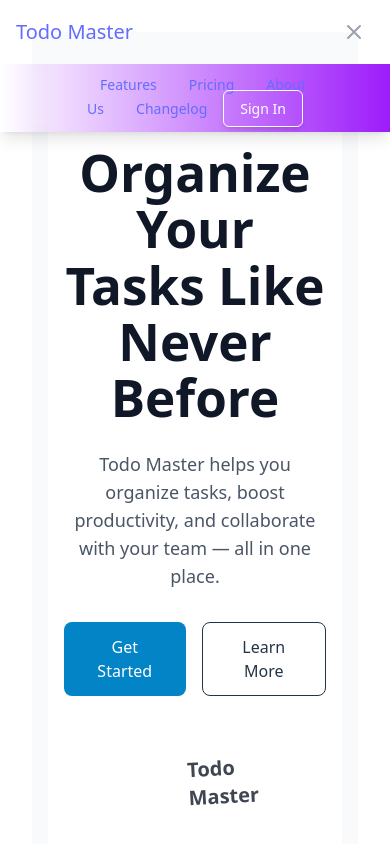
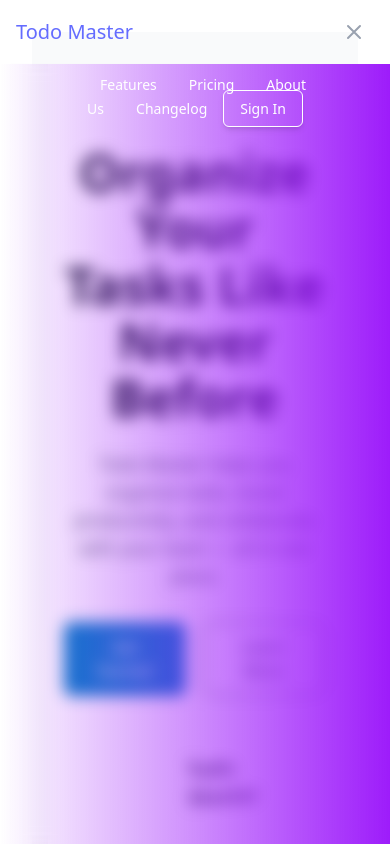
Before and after one commit to laguileraab/todo-app, a React (Vite) app: page / in a window 390 px wide. Both pictures are taken after a click on the button "Open main menu". Shown: the top 844 px of the page. Built offline with nearby package versions, Linux system fonts and the light colour scheme; no server answers; the database is empty.

Commit message:
fix: improve mobile responsiveness and dark mode support

```diff
--- a/src/components/Navigation.tsx
+++ b/src/components/Navigation.tsx
@@ -220,49 +220,53 @@ const Navigation = ({ setActivePage, onShowChangelog }: NavigationProps) => {
         className={cn(
           "sm:hidden",
           "transition-all duration-300 ease-in-out transform",
+          "fixed inset-0 top-16",
           mobileMenuOpen
             ? "translate-y-0 opacity-100"
             : "-translate-y-full opacity-0 pointer-events-none"
         )}
       >
         <div className={cn(
+          "h-full w-full",
           "pt-2 pb-3 space-y-1",
           "bg-gradient-to-r from-primary-500/95 to-purple-600/95",
           "dark:from-primary-900/95 dark:to-purple-900/95",
           "backdrop-blur-sm shadow-lg"
         )}>
-          <NavLink href="#features" onClick={() => handleNavLinkClick('features')} isScrolled={isScrolled}>
+          <div className="px-4 space-y-1">
+            <NavLink href="#features" onClick={() => handleNavLinkClick('features')} isScrolled={true}>
               Features
             </NavLink>
-          <NavLink href="#pricing" onClick={() => handleNavLinkClick('pricing')} isScrolled={isScrolled}>
+            <NavLink href="#pricing" onClick={() => handleNavLinkClick('pricing')} isScrolled={true}>
               Pricing
             </NavLink>
-          <NavLink href="#about" onClick={() => handleNavLinkClick('about')} isScrolled={isScrolled}>
+            <NavLink href="#about" onClick={() => handleNavLinkClick('about')} isScrolled={true}>
               About Us
             </NavLink>
             <NavLink href="#changelog" onClick={() => {
               onShowChangelog();
               setMobileMenuOpen(false);
-          }} isScrolled={isScrolled}>
+            }} isScrolled={true}>
               Changelog
             </NavLink>
             {user ? (
               <>
-              <NavLink href="#todos" onClick={() => handleNavLinkClick('todos')} isScrolled={isScrolled}>
+                <NavLink href="#todos" onClick={() => handleNavLinkClick('todos')} isScrolled={true}>
                   My Todos
                 </NavLink>
-              <NavLink href="#profile" onClick={() => handleNavLinkClick('profile')} isScrolled={isScrolled}>
+                <NavLink href="#profile" onClick={() => handleNavLinkClick('profile')} isScrolled={true}>
                   Profile
                 </NavLink>
-              <NavLink href="#" onClick={handleSignOut} isButton isScrolled={isScrolled}>
+                <NavLink href="#" onClick={handleSignOut} isButton isScrolled={true}>
                   Sign Out
                 </NavLink>
               </>
             ) : (
-            <NavLink href="#auth" onClick={() => handleNavLinkClick('auth')} isButton isScrolled={isScrolled}>
+              <NavLink href="#auth" onClick={() => handleNavLinkClick('auth')} isButton isScrolled={true}>
                 Sign In
               </NavLink>
             )}
+          </div>
         </div>
       </div>
     </nav>
```
Also changed, not shown: 1 other file (tests, documents, lock files or other folders). Lines whose indentation alone changed are shown as unchanged.
